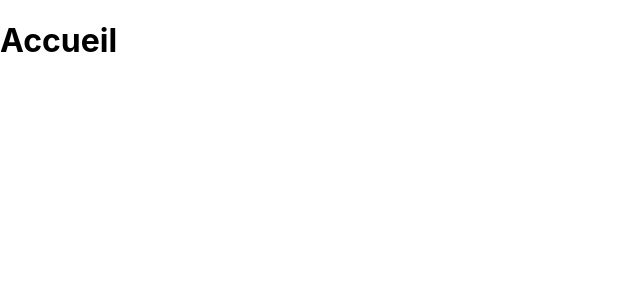
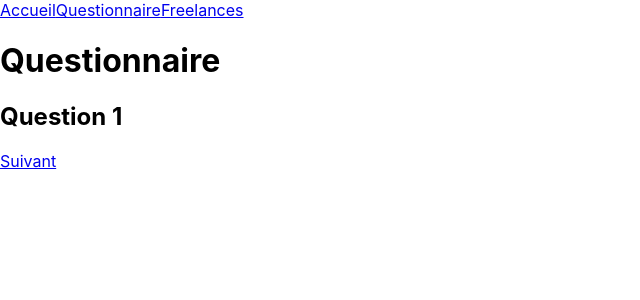
Before and after one commit to LienardEdwin/OC_advanced_react, a React (Create React App) app: page /survey/1 in a window 1280 px wide. Shown: the top 300 px of the page, without its empty margins (0-640 px from the left). Built offline with nearby package versions, Linux system fonts and the light colour scheme.

Commit message:
Exo 1 => Transformez votre application en Single Page Application avec React Router

```diff
--- /dev/null
+++ b/src/components/Error/index.jsx
@@ -0,0 +1,9 @@
+function Error() {
+  return (
+    <div>
+      <h1>Oups 🙈 Cette page n'existe pas</h1>
+    </div>
+  )
+}
+
+export default Error
--- /dev/null
+++ b/src/components/Header/index.jsx
@@ -0,0 +1,13 @@
+import { Link } from 'react-router-dom'
+
+function Header() {
+  return (
+    <nav>
+      <Link to="/">Accueil</Link>
+      <Link to="/survey/42">Questionnaire</Link>
+      <Link to="/freelances">Freelances</Link>
+    </nav>
+  )
+}
+
+export default Header
--- a/src/index.jsx
+++ b/src/index.jsx
@@ -1,11 +1,26 @@
 import React from 'react'
 import ReactDOM from 'react-dom'
 import './index.css'
-import Index from './pages/Home'
+import Home from './pages/Home'
+import { BrowserRouter, Routes, Route } from 'react-router-dom'
+import Survey from './pages/Survey'
+import Header from './components/Header/index'
+import Error from './components/Error'
+import Results from './pages/Results'
+import Freelances from './pages/Freelances'
 
 ReactDOM.render(
   <React.StrictMode>
-    <Index />
+    <BrowserRouter>
+      <Header />
+      <Routes>
+        <Route exact path="/" element={<Home />} />
+        <Route path="/survey/:questionNumber" element={<Survey />} />
+        <Route path="/results" element={<Results />} />
+        <Route path="/freelances" element={<Freelances />} />
+        <Route path="*" element={<Error />} />
+      </Routes>
+    </BrowserRouter>
   </React.StrictMode>,
   document.getElementById('root')
 )
--- /dev/null
+++ b/src/pages/Freelances/index.jsx
@@ -0,0 +1,5 @@
+function Freelances() {
+  return <h1>Freelances</h1>
+}
+
+export default Freelances
--- /dev/null
+++ b/src/pages/Results/index.jsx
@@ -0,0 +1,5 @@
+function Results() {
+  return <h1>Result</h1>
+}
+
+export default Results
--- /dev/null
+++ b/src/pages/Survey/index.jsx
@@ -0,0 +1,22 @@
+import { Link, useParams } from 'react-router-dom'
+
+function Survey() {
+  const { questionNumber } = useParams()
+  const paramNumber = parseInt(questionNumber)
+  const url = paramNumber === 10 ? '/results/' : `/survey/${paramNumber + 1}`
+
+  return (
+    <div>
+      <h1>Questionnaire</h1>
+      <h2>Question {questionNumber}</h2>
+      <nav>
+        {questionNumber > 1 && (
+          <Link to={`/survey/${paramNumber - 1}`}>Précedent</Link>
+        )}
+        <Link to={url}>{paramNumber === 10 ? 'Résultat' : 'Suivant'}</Link>
+      </nav>
+    </div>
+  )
+}
+
+export default Survey
```
